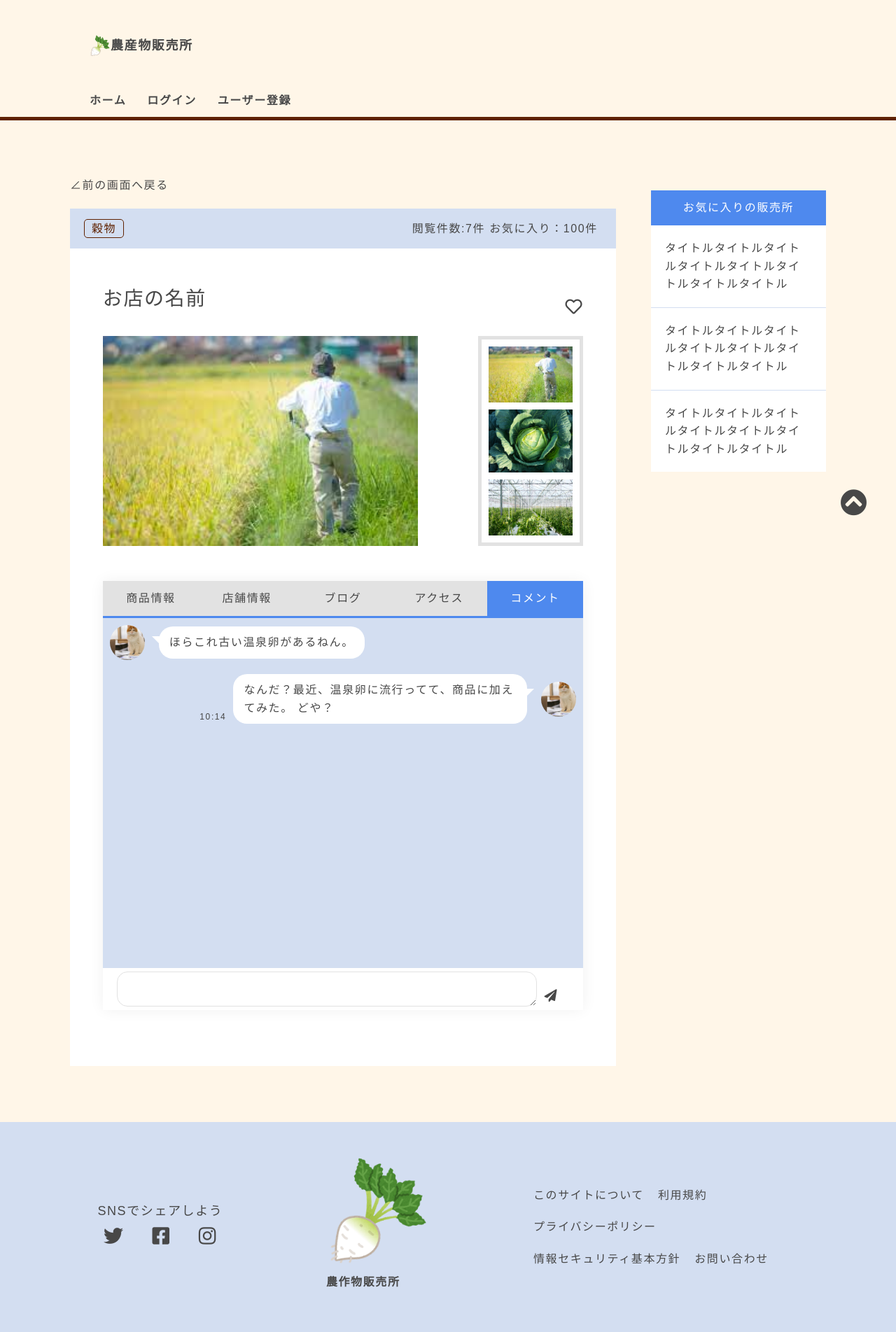
After one commit to Hiroshii-m/farm-site, a PHP site: page /single.html in a window 1280 px wide. The commit adds this page. Shown: the whole page at 70% size. Run offline with PHP 8.4, Linux system fonts and the light colour scheme; some libraries are stand-ins or nearby versions.

Commit message:
20210422

```diff
--- a/db.php
+++ b/db.php
@@ -39,6 +39,7 @@ $shops = 'CREATE TABLE shops(
     `city_id` INT(3) NULL,
     `street` VARCHAR(255) NULL,
     `building` VARCHAR(255) NULL,
+    `tel` VARCHAR(15) NULL,
     `value` INT(1) NULL,
     `map_iframe` VARCHAR(255) NULL,
     `shop_img` VARCHAR(255) NULL,
--- a/editMailPass.php
+++ b/editMailPass.php
@@ -75,7 +75,7 @@ if(!empty($_POST)) {
                     // パスワードをアップデート
                     $dbh = dbConnect();
                     $sql = 'UPDATE users SET `password` = :pass_next WHERE `id` = :u_id';
-                    $data = array(':pass_next' => $pass_next, ':u_id' => $u_id);
+                    $data = array(':pass_next' => password_hash($pass_next, PASSWORD_DEFAULT), ':u_id' => $u_id);
                     $stmt = queryPost($dbh, $sql, $data);
                 }
                 header("Location:mypage.php");
--- a/login.php
+++ b/login.php
@@ -116,7 +116,7 @@ require('header.php');
             </label>
 
             <input class="c-form__submit" type="submit" value="送信">
-            <a class="" href="remindPass/remindPassSend.php">パスワードお忘れですか？</a>
+            <a class="" href="remindPassSend.php">パスワードお忘れですか？</a>
         </form>
     </main>
 
--- a/mypage.php
+++ b/mypage.php
@@ -8,6 +8,11 @@ require('auth.php');
 debug('==============================================');
 debug('マイページ画面');
 debug('==============================================');
+
+// ユーザーIDを格納
+$u_id = $_SESSION['user_id'];
+// 店舗登録状態
+$regist_flg = getRegist($u_id);
 
 ?>
 <?php
--- a/registShop.html
+++ b/registShop.html
@@ -34,7 +34,7 @@
         </header><!-- /ヘッダー -->
 
         <main id="l-main">
-            <form action="post" class="c-form js-sp-menu-target">
+            <form method="post" class="c-form js-sp-menu-target">
                 <h2 class="c-form__title">店舗を登録する</h2>
                 <div class="u-err-msg">
 
@@ -48,7 +48,7 @@
                 </label>
                 <label class="c-form__label" for="">
                     店の情報
-                    <input class="c-form__input" type="text" name="" value="">
+                    <textarea class="c-form__textarea" name="" id="" cols="30" rows="10"></textarea>
                     <div class="u-err-msg">
 
                     </div>
@@ -178,7 +178,7 @@
                     </div>
                 </label>
                 <label class="c-form__label" for="">
-                    電話番号&emsp;＊任意
+                    電話番号（ハイフンなし）&emsp;＊任意
                     <input class="c-form__input" type="text" name="">
                     <div class="u-err-msg">
 
--- a/remindPassRecieve.php
+++ b/remindPassRecieve.php
@@ -43,6 +43,8 @@ EOT;
                 sendMail($from, $to, $subject, $comment);
                 debug('パスワード発行');
                 debug($pass);
+                header("Location:login.php");
+                exit;
 
             } catch ( Exception $e ) {
                 error_log('エラー発生:' . $e->getMessage());
--- a/remindPassSend.php
+++ b/remindPassSend.php
@@ -64,8 +64,9 @@ support@nouhan.jp
 EOT;
 
                 sendMail($from, $to, $subject, $comment);
-                debug($recieveUrl);
                 debug($auth_key);
+                header("Location:remindPassRecieve.php");
+                exit;
             }
 
         } catch ( Exception $e ) {
--- a/scss/style.scss
+++ b/scss/style.scss
@@ -364,23 +364,24 @@
         display: block;
         margin: $space_l 0;
     }
-    &__input {
+    &__input, &__textarea, &__select {
         display: block;
         border: 2px solid $color_accent;
         width: 100%;
-        height: 40px;
-        padding: $space_l;
         margin-bottom: $space_s;
         box-sizing: border-box;
     }
+    &__input {
+        height: 40px;
+        padding: $space_l;
+    }
+    &__textarea {
+        height: 200px;
+        padding: $space_s $space_m;
+    }
     &__select {
-        display: block;
-        border: 2px solid $color_accent;
-        width: 100%;
         height: 40px;
         padding-left: $space_l;
-        margin-bottom: $space_s;
-        box-sizing: border-box;
         cursor: pointer;
     }
     &__divide {
@@ -685,17 +686,21 @@
             height: 80px;
             line-height: 40px;
         }
+        @include mq(sm) {
+            line-height: 25px;
+        }
     }
     &__point {
         display: inline-block;
         margin-right: $space_s;
-        padding: 0 $space_m;
+        padding: 0 $space_s;
         box-sizing: border-box;
-        @include mq(md) {
-            padding: 0 $space_s;
+        @include mq(xl) {
+            font-size: $font-size_m;
+            padding: 0;
         }
         @include mq(sm) {
-            padding: 0;
+            font-size: $font-size_s;
         }
     }
 }
@@ -756,6 +761,9 @@
         padding: $space_m $space_l;
         border-radius: 20px;
         max-width: 70%;
+        @include mq(md) {
+            font-size: $font-size_s;
+        }
         &To {
             margin-left: $space_xl;
             position: relative;
--- /dev/null
+++ b/single.html
@@ -0,0 +1,255 @@
+<!DOCTYPE html>
+<html lang="ja">
+<head>
+    <meta charset="UTF-8">
+    <meta http-equiv="X-UA-Compatible" content="IE=edge">
+    <meta name="viewport" content="width=device-width, initial-scale=1.0">
+    <link rel="stylesheet" href="css/style.css">
+    <title>vegetable place</title>
+</head>
+<body>
+    <!-- ヘッダー -->
+    <header id="l-header" class="u-bgColor">
+        <div class="c-header">
+            <a class="c-header__logo u-flex">
+                <div class="c-header__img">
+                    <img src="images/ilust1.png" alt="">
+                </div>
+                <h3>農産物販売所</h3>
+            </a>
+            <nav class="c-header__nav js-header-nav">
+                <ul class="c-header__list u-flex js-header-list">
+                    <li class="c-header__item">
+                        <a href="" class="c-header__text">ホーム</a>
+                    </li>
+                    <li class="c-header__item">
+                        <a href="" class="c-header__text">ログイン</a>
+                    </li>
+                    <li class="c-header__item">
+                        <a href="" class="c-header__text">ユーザー登録</a>
+                    </li>
+                </ul>
+            </nav>
+        </div>
+    </header><!-- /ヘッダー -->
+
+    <main id="l-main" class="u-bgColor js-header-target">
+        <div class="c-main">
+            <!-- 記事 -->
+            <section id="l-article" class="">
+                <div class="c-container p-article">
+                    <a href="" class="u-prev p-article__prev">&ang;前の画面へ戻る</a>
+                    <article class="p-article__content">
+                        <div class="p-article__top">
+                            <p class="p-article__category">穀物</p>
+                            <div class="p-article__favorite">
+                                <p>
+                                    閲覧件数:7件&nbsp;お気に入り：100件&nbsp;
+                                </p>
+                            </div>
+                        </div>
+                        <div class="p-article__inner">
+                            <div class="p-article__head u-flex-between">
+                                <h2 class="p-article__shopName">お店の名前</h2>
+                                <div class="u-flex">
+                                    <i class="far fa-heart p-article__icon"></i>
+                                </div>
+                            </div>
+                            <div class="p-article__images">
+                                <div class="p-article__caption">
+                                    <img src="images/pic2.jpeg" alt="">
+                                </div>
+                                <div class="p-article__thumnails">
+                                    <div class="p-article__img"><img src="images/pic2.jpeg" alt=""></div>
+                                    <div class="p-article__img"><img src="images/pic4.jpg" alt=""></div>
+                                    <div class="p-article__img"><img src="images/pic5.jpg" alt=""></div>
+                                </div>
+                            </div>
+
+                            <!-- 初め -->
+                            <section id="" class="p-article__body">
+                                <div class="p-article__menu">
+                                    <div class="p-article__tab">
+                                        <input id="products" class="p-article__input u-display-none js-menu-product js-menu" type="radio" name="tab-item" value="" >
+                                        <label class="p-article__label" for="products">商品情報</label>
+                                    </div>
+                                    <div class="p-article__tab">
+                                        <input id="shop" class="p-article__input u-display-none js-menu-explain js-menu" type="radio" name="tab-item" value="">
+                                        <label class="p-article__label" for="shop">店舗情報</label>
+                                    </div>
+                                    <div class="p-article__tab">
+                                        <input id="blog" class="p-article__input u-display-none js-menu-blog js-menu" type="radio" name="tab-item" value="">
+                                        <label class="p-article__label" for="blog">ブログ</label>
+                                    </div>
+                                    <div class="p-article__tab">
+                                        <input id="access" class="p-article__input u-display-none js-menu-access js-menu" type="radio" name="tab-item" value="">
+                                        <label class="p-article__label" for="access">アクセス</label>
+                                    </div>
+                                    <div class="p-article__tab">
+                                        <input id="comment" class="p-article__input u-display-none js-menu-comment js-menu" type="radio" name="tab-item" value="" checked>
+                                        <label class="p-article__label" for="comment">コメント</label>
+                                    </div>
+                                </div>
+                                <div class="p-article__data">
+
+                                    <!-- 製品情報 -->
+                                    <section id="l-product" class="u-display-none js-article-product">
+                                        <ul class="p-product">
+                                            <p>＜穀物＞</p>
+                                            <li class="p-product__list">
+                                                <details>
+                                                    <summary class="p-product__summary">
+                                                        <span class="p-product__point ">【<i class="fas fa-shopping-bag u-padding-1"></i>商品名】</span>米
+                                                        <span class="p-product__point ">【<i class="fas fa-yen-sign u-padding-1"></i>値段】</span>500円
+                                                        <span class="p-product__point ">【<i class="fas fa-balance-scale u-padding-1"></i>数量】</span>1kg
+                                                    </summary>
+                                                    詳細じゃよ詳細じゃよ詳細じゃよ詳細じゃよ詳細じゃよ詳細じゃよ詳細じゃよ詳細じゃよ詳細じゃよ詳細じゃよ詳細じゃよ
+                                                </details>
+                                            </li>
+                                            <li class="p-product__list">
+                                                <details>
+                                                    <summary class="p-product__summary">
+                                                        <span class="p-product__point ">【<i class="fas fa-shopping-bag u-padding-1"></i>商品名】</span>米
+                                                        <span class="p-product__point ">【<i class="fas fa-yen-sign u-padding-1"></i>値段】</span>500円
+                                                        <span class="p-product__point ">【<i class="fas fa-balance-scale u-padding-1"></i>数量】</span>1kg
+                                                    </summary>
+                                                    詳細じゃよ詳細じゃよ詳細じゃよ詳細じゃよ詳細じゃよ詳細じゃよ詳細じゃよ詳細じゃよ詳細じゃよ詳細じゃよ詳細じゃよ
+                                                </details>
+                                            </li>
+                                        </ul>
+                                    </section><!-- /製品情報 -->
+                                    <!-- 店舗情報 -->
+                                    <section id="l-explain" class="u-display-none js-article-explain">
+                                        <div class="p-explain">
+                                            <div class="">このお店は、無農薬を徹底した育成です。このお店は、無農薬を徹底した育成です。このお店は、無農薬を徹底した育成です。このお店は、無農薬を徹底した育成です。このお店は、無農薬を徹底した育成です。このお店は、無農薬を徹底した育成です。</div>
+                                        </div>
+                                    </section><!-- /店舗情報 -->
+
+                                    <!-- ブログ -->
+                                    <section id="l-shopBlog" class="u-display-none js-article-blog">
+                                        <div class="p-shopBlog">
+                                            <div class="p-shopBlog__body">
+                                                <h3 class="p-shopBlog__title">誰でもオシャレな農業生活を実現する</h3>
+                                                <p class="p-shopBlog__time"><i class="far fa-clock"></i>2021/4/10&ensp;<i class="fas fa-sync-alt"></i>2021/4/11</p>
+                                                <div class="p-shopBlog__img"><img src="images/pic2.jpeg" alt=""></div>
+                                                <div class="p-shopBlog__content">オシャレなブログの方が稼げると断言しても過言ではありません。私はブログ歴5年、現在はブログで独立して法人の代表も務めているので、多くの人にブログのアドバイスを求められるのですが、この事実を伝えるとみんな驚き不安そうな顔をします。</div>
+                                            </div>
+                                        </div>
+                                    </section>
+
+                                    <!-- アクセス -->
+                                    <section id="l-access" class="u-display-none js-article-access">
+                                        <div class="p-access">
+                                            <div class="p-access__map">
+                                                <iframe src="https://www.google.com/maps/embed?pb=!1m18!1m12!1m3!1d26132.349305661788!2d135.7192719!3d35.04314444999999!2m3!1f0!2f0!3f0!3m2!1i1024!2i768!4f13.1!3m3!1m2!1s0x6001a820c0eb46bd%3A0xee4272b1c22645f!2z6YeR6Zaj5a-6!5e0!3m2!1sja!2sjp!4v1617712311517!5m2!1sja!2sjp" width="600" height="450" style="border:0;" allowfullscreen="" loading="lazy"></iframe>
+                                            </div>
+                                        </div>
+                                    </section><!-- /アクセス -->
+
+                                    <!-- コメント -->
+                                    <section id="l-comment" class="u-display-none js-article-comment">
+                                        <div class="p-comment">
+                                            <div class="p-comment__body">
+                                                <div class="p-comment__to u-flex u-padding-10">
+                                                    <figure class="p-comment__icon">
+                                                        <img src="images/pic6.jpeg" alt="">
+                                                    </figure>
+                                                    <div class="p-comment__msg p-comment__msgTo">ほらこれ古い温泉卵があるねん。</div>
+                                                </div>
+                                                <div class="p-comment__from u-flex u-padding-10">
+                                                    <div class="p-comment__balloon">
+                                                        <p class="p-comment__time">10:14</p>
+                                                        <div class="p-comment__msg p-comment__msgFrom">
+                                                            なんだ？最近、温泉卵に流行ってて、商品に加えてみた。
+                                                            どや？
+                                                        </div>
+                                                    </div>
+                                                    <figure class="p-comment__icon">
+                                                        <img src="images/pic6.jpeg" alt="">
+                                                    </figure>
+                                                </div>
+                                            </div>
+                                            <form class="p-comment__form">
+                                                <textarea type="text" class="p-comment__textarea"></textarea>
+                                                <button class="p-comment__submit" type="submit"><i class="fas fa-paper-plane"></i></button>
+                                            </form>
+                                        </div>
+                                    </section><!-- /コメント -->
+
+                                </div>
+
+                            </section><!-- /終わり -->
+
+                        </div>
+                    </article>
+                </div>
+            </section>
+            <!-- /記事 -->
+
+        </div>
+
+        <!-- サイドバー -->
+        <section id="l-sidebar">
+            <aside class="c-sidebar">
+                <h2 class="c-sidebar__tit">お気に入りの販売所</h2>
+                <ul class="c-sidebar__body">
+                    <li class="c-sidebar__list">
+                        <a href="" class="c-sidebar__text">タイトルタイトルタイトルタイトルタイトルタイトルタイトルタイトル</a>
+                    </li>
+                    <li class="c-sidebar__list">
+                        <a href="" class="c-sidebar__text">タイトルタイトルタイトルタイトルタイトルタイトルタイトルタイトル</a>
+                    </li>
+                    <li class="c-sidebar__list">
+                        <a href="" class="c-sidebar__text">タイトルタイトルタイトルタイトルタイトルタイトルタイトルタイトル</a>
+                    </li>
+                </ul>
+            </aside>
+        </section><!-- /サイドバー -->
+
+    </main>
+    <div class="u-upArrow">
+        <i class="fas fa-chevron-circle-up"></i>
+    </div>
+    <!-- フッター -->
+    <footer id="l-footer" class="js-footer">
+        <div class="c-footer">
+            <div class="c-footer__share">
+                <p class="c-footer__text">SNSでシェアしよう</p>
+                <ul class="c-footer__sns u-flex">
+                    <li class="c-footer__icon">
+                        <a href=""><i class="fab fa-twitter"></i></a>
+                    </li>
+                    <li class="c-footer__icon">
+                        <a href=""><i class="fab fa-facebook-square"></i></a>
+                    </li>
+                    <li class="c-footer__icon">
+                        <a href=""><i class="fab fa-instagram"></i></a>
+                    </li>
+                </ul>
+            </div>
+            <div class="c-footer__logo">
+                <div class="c-footer__img"><img src="./images/ilust1.png" alt=""></div>
+                <p class="c-footer__name">農作物販売所</p>
+            </div>
+            <ul class="c-footer__info u-flex">
+                <li class="c-footer__list">
+                    <a href="">このサイトについて</a>
+                </li>
+                <li class="c-footer__list">
+                    <a href="">利用規約</a>
+                </li>
+                <li class="c-footer__list">
+                    <a href="">プライバシーポリシー</a>
+                </li>
+                <li class="c-footer__list">
+                    <a href="">情報セキュリティ基本方針</a>
+                </li>
+                <li class="c-footer__list">
+                    <a href="">お問い合わせ</a>
+                </li>
+            </ul>
+        </div>
+    </footer><!-- /フッター -->
+    <script src="js/single.js"></script>
+</body>
+</html>
```
Also changed, not shown: css/style.css (+24 -12 lines), function.php (+30 -3 lines), registShop.php (+27 -14 lines), sidebar_mypage.php (+9 -3 lines), 3 other files. Lines whose indentation alone changed are shown as unchanged.
